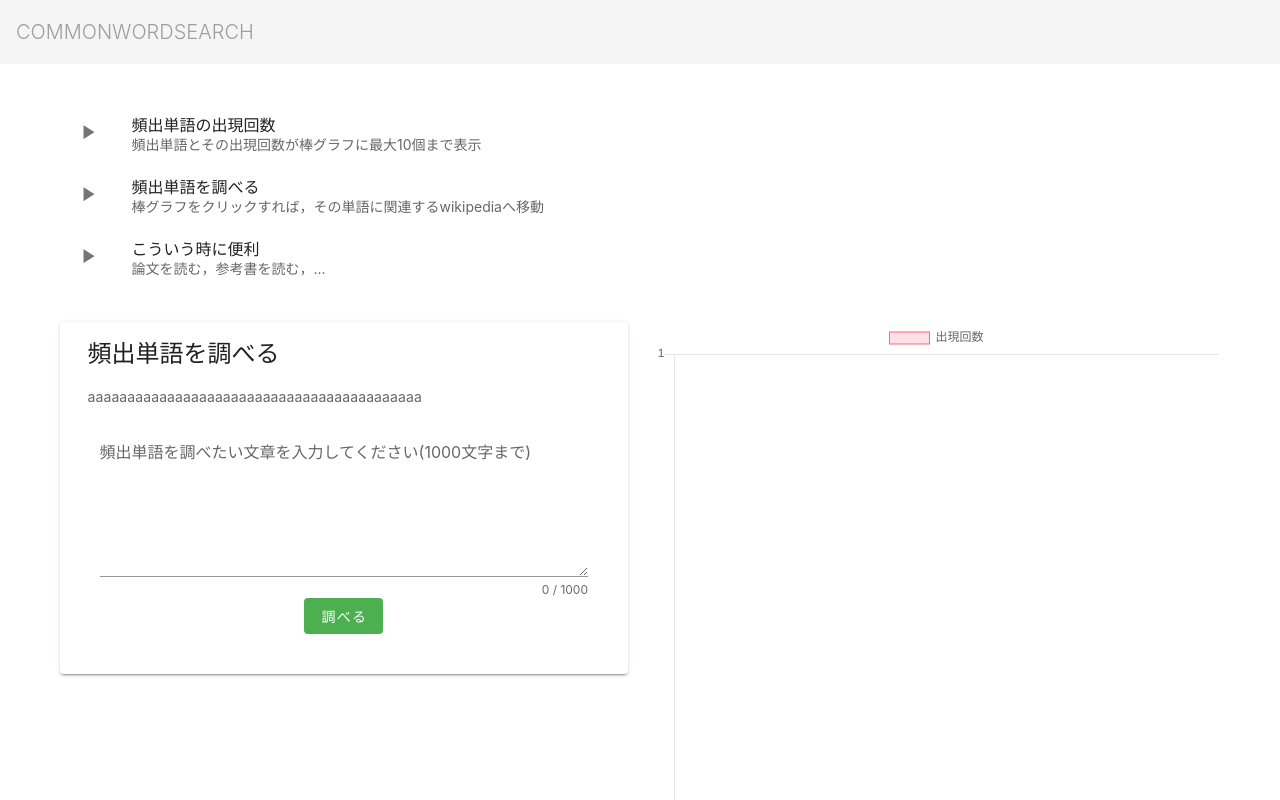
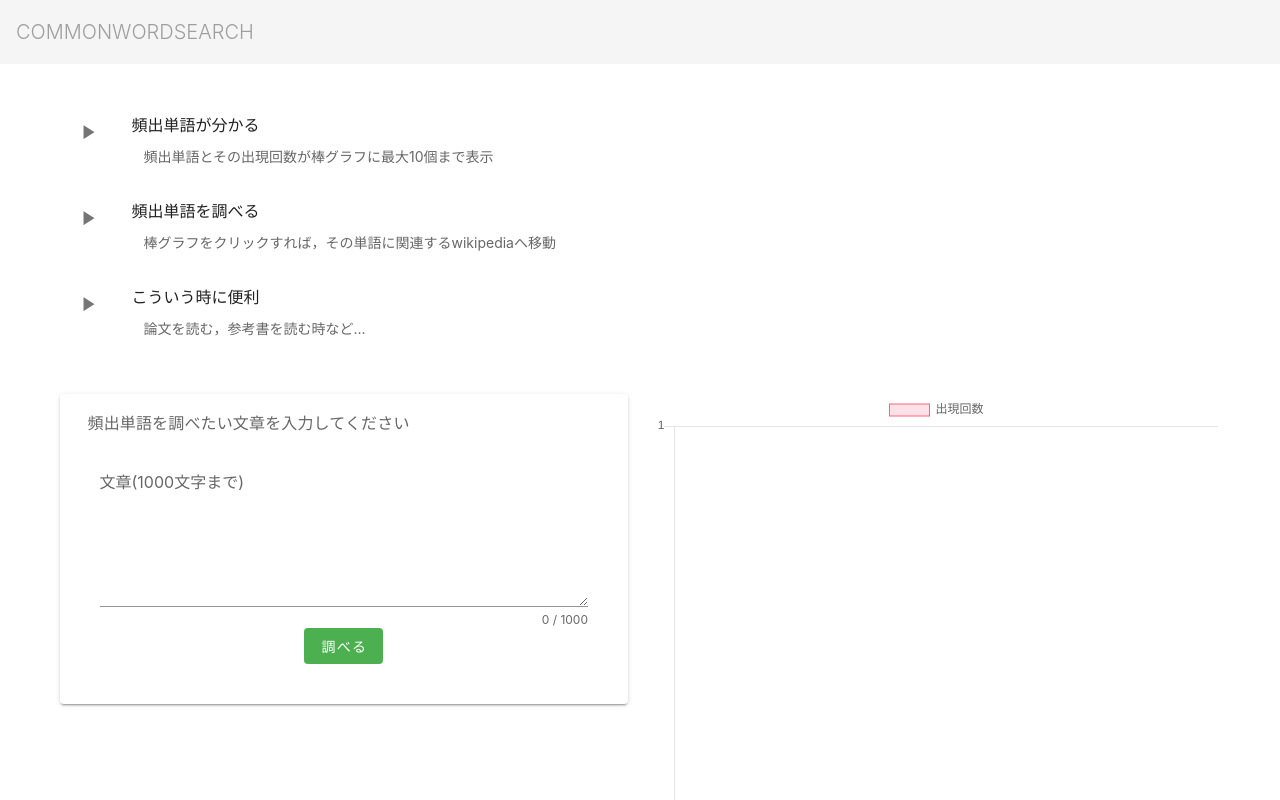
Before and after one commit to mayukorin/com_word_app_ver_2, a Vue app in the folder frontend/: page / in a window 1280 px wide. Shown: the top 800 px of the page. Built offline with nearby package versions, Linux system fonts and the light colour scheme.

Commit message:
Modify explain

```diff
--- a/frontend/src/components/molecules/SentenceForm.vue
+++ b/frontend/src/components/molecules/SentenceForm.vue
@@ -5,7 +5,7 @@
         <v-form ref="form" class="mb-3">
           <v-textarea
             counter="1000"
-            label="頻出単語を調べたい文章を入力してください(1000文字まで)"
+            label="文章(1000文字まで)"
             :rules="rules.sentence"
             v-model="form.sentence"
           ></v-textarea>
--- a/frontend/src/components/organisms/SentenceCard.vue
+++ b/frontend/src/components/organisms/SentenceCard.vue
@@ -1,10 +1,12 @@
 <template>
   <v-card class="sentence-card px-3">
+    <!--
     <v-card-title>
       <span class="headline">頻出単語を調べる</span>
     </v-card-title>
+    -->
     <v-card-text>
-      aaaaaaaaaaaaaaaaaaaaaaaaaaaaaaaaaaaaaaaaaa
+      <div class="text-subtitle-1">頻出単語を調べたい文章を入力してください</div>
       <SentenceForm :onanalyze="handleAnalyze" />
     </v-card-text>
   </v-card>
--- a/frontend/src/components/templates/SentenceView.vue
+++ b/frontend/src/components/templates/SentenceView.vue
@@ -4,42 +4,22 @@
       <v-row>
         <v-col cols="12">
           <v-list>
-            <v-list-item>
+            <v-list-item v-for="ex in explain" :key="ex.heading">
               <v-list-item-icon>
                 <v-icon>mdi-play</v-icon>
               </v-list-item-icon>
               <v-list-item-content>
                 <v-list-item-title>
-                  頻出単語の出現回数
+                  {{ ex.heading }}
                 </v-list-item-title>
                 <v-list-item-subtitle>
-                  頻出単語とその出現回数が棒グラフに最大10個まで表示
-                </v-list-item-subtitle>
-              </v-list-item-content>
-            </v-list-item>
-            <v-list-item>
-              <v-list-item-icon>
-                <v-icon>mdi-play</v-icon>
-              </v-list-item-icon>
-              <v-list-item-content>
-                <v-list-item-title>
-                  頻出単語を調べる
-                </v-list-item-title>
-                <v-list-item-subtitle>
-                  棒グラフをクリックすれば，その単語に関連するwikipediaへ移動
-                </v-list-item-subtitle>
-              </v-list-item-content>
-            </v-list-item>
-            <v-list-item>
-              <v-list-item-icon>
-                <v-icon>mdi-play</v-icon>
-              </v-list-item-icon>
-              <v-list-item-content>
-                <v-list-item-title>
-                  こういう時に便利
-                </v-list-item-title>
-                <v-list-item-subtitle>
-                  論文を読む，参考書を読む，...
+                  <v-container>
+                    <v-row>
+                      <v-col cols="12">
+                        {{ ex.detail }}
+                      </v-col>
+                    </v-row>
+                  </v-container>
                 </v-list-item-subtitle>
               </v-list-item-content>
             </v-list-item>
@@ -64,5 +44,14 @@ export default {
     SentenceCard,
     WordGraphFrame,
   },
+  data() {
+    return {
+      explain: [
+        {heading: "頻出単語が分かる", detail: "頻出単語とその出現回数が棒グラフに最大10個まで表示"},
+        {heading: "頻出単語を調べる", detail: "棒グラフをクリックすれば，その単語に関連するwikipediaへ移動"},
+        {heading: "こういう時に便利", detail: "論文を読む，参考書を読む時など..."},
+      ]
+    }
+  }
 };
 </script>
```
